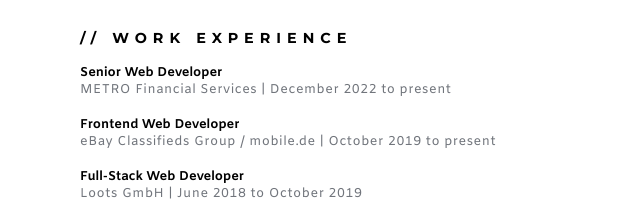
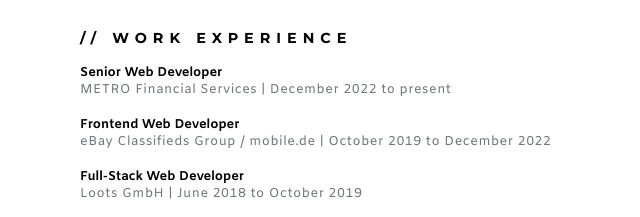
Before and after one commit to danascript/danascript, a website: page index.html in a window 1280 px wide. Shown: the part 1564-1781 px from the top of the page, 0-640 px from the left. Drawn offline with Linux system fonts and the light colour scheme.

Commit message:
update work experience

```diff
--- a/index.html
+++ b/index.html
@@ -161,7 +161,7 @@
             </article>
             <article>
                 <h4>Frontend Web Developer</h4>
-                <p>eBay Classifieds Group / mobile.de | October 2019 to present</p>
+                <p>eBay Classifieds Group / mobile.de | October 2019 to December 2022</p>
             </article>
             <article>
                 <h4>Full-Stack Web Developer</h4>
```
